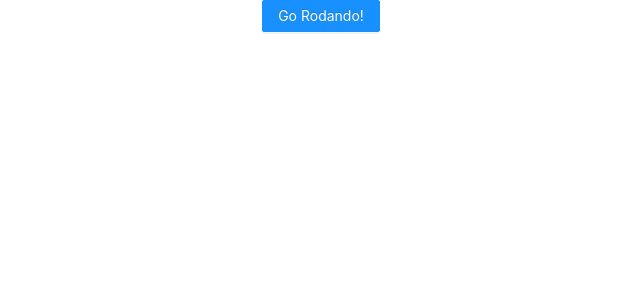
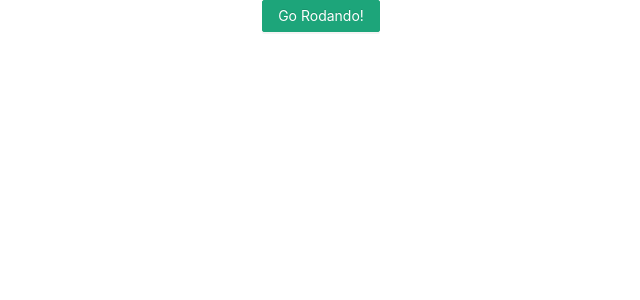
Before and after one commit to mrios/rodando, a React (Create React App) app: page / in a window 1280 px wide. Shown: the top 300 px of the page, without its empty margins (319-959 px from the left). Built offline with nearby package versions, Linux system fonts and the light colour scheme.

Commit message:
Add craco and craco less-loader to customize antd theme, missing files

```diff
--- a/src/App.css
+++ b/src/App.less
@@ -1,4 +1,4 @@
-@import "~antd/dist/antd.css";
+@import "~antd/dist/antd.less";
 
 .App {
   text-align: center;
--- a/src/App.tsx
+++ b/src/App.tsx
@@ -1,6 +1,6 @@
 import React, { FC } from "react";
 import { Button } from "antd";
-import "./App.css";
+import "./App.less";
 
 const App: FC = () => (
   <div className="App">
```
Also changed, not shown: package.json (+5 -3 lines), 1 other file (tests, documents, lock files or other folders).
